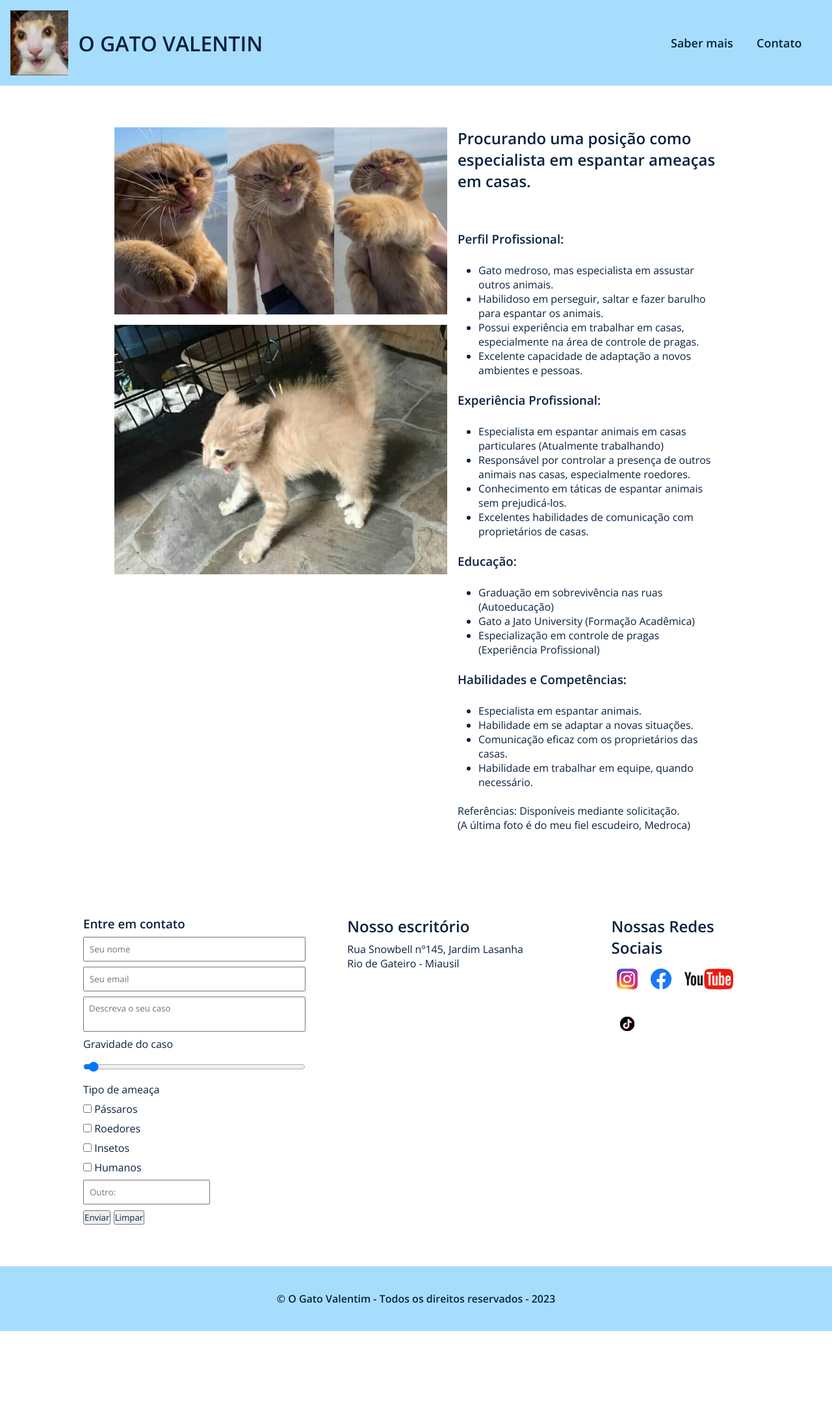
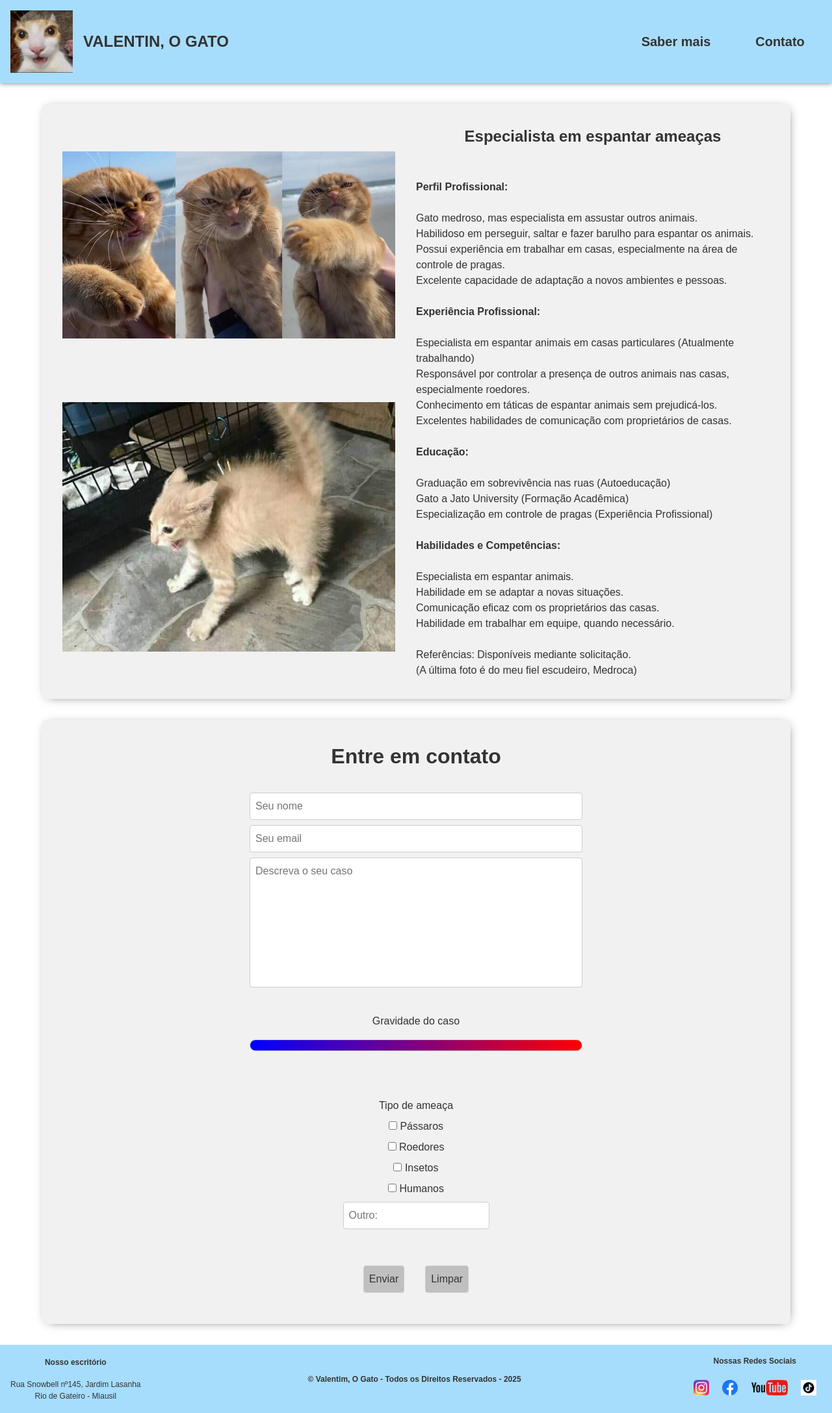
Before and after one commit to douglaspatusco/tarefa_modulo5, a plain HTML site: page index.html in a window 1280 px wide. Shown: the whole page at 65% size. Before the commit the page ends 2049 px from the top, so only its background shows below. Drawn offline with nearby package versions, Linux system fonts and the light colour scheme.

Commit message:
Fine adjusts | Update styles | Media queries for desktop, tablet and mobile

```diff
--- a/index.html
+++ b/index.html
@@ -4,8 +4,9 @@
     <meta charset="UTF-8">
     <meta http-equiv="X-UA-Compatible" content="IE=edge">
     <meta name="viewport" content="width=device-width, initial-scale=1.0">
-    <title>Módulo 4 - Exercício</title>
+    <title>Valentim, O Gato | Curriculum Vitae</title>
 
+    <link rel="icon" href="/assets/favicon.png" type="image/png" />
     <link rel="stylesheet" href="./main.css">
     <link rel="preconnect" href="https://fonts.googleapis.com">
     <link rel="preconnect" href="https://fonts.gstatic.com" crossorigin>
@@ -13,9 +14,9 @@
 </head>
 <body>
     <header>
-        <div class="header-container">
+        <div>
             <img src="./assets/img/gatos/logo.jpg" alt="Gato assustado">
-            <h1>O GATO VALENTIN</h1>
+            <h1>VALENTIN, O GATO</h1>
         </div>
         <nav>
             <ul>
@@ -28,19 +29,19 @@
             </ul>
         </nav>
     </header>
-    <section class="curriculo">
-        <div class="front-images">
+    <main class="curriculo">
+        <div>
             <img src="./assets/img/gatos/apresentacao.jpg" alt="Foto de currículo">
             <img src="./assets/img/gatos/medroca.jfif" alt="Assustadíssimo">
         </div>
         <article>
-            <h2>Procurando uma posição como especialista em espantar ameaças em casas.</h2><br/><br/>
+            <h2>Especialista em espantar ameaças</h2><br/><br/>
             <ul>
                 <h3>Perfil Profissional:<br/><br/></h3>
                 <li>Gato medroso, mas especialista em assustar outros animais.<br/></li>
                 <li>Habilidoso em perseguir, saltar e fazer barulho para espantar os animais.<br/></li>
                 <li>Possui experiência em trabalhar em casas, especialmente na área de controle de pragas.<br/></li>
-                <li>Excelente capacidade de adaptação a novos ambientes e pessoas.<br/></br></li>
+                <li>Excelente capacidade de adaptação a novos ambientes e pessoas.<br/><br/></li>
                 <h3>Experiência Profissional:<br/><br/></h3>
                 <li>Especialista em espantar animais em casas particulares (Atualmente trabalhando)<br/></li>
                 <li>Responsável por controlar a presença de outros animais nas casas, especialmente roedores.<br/></li>
@@ -59,21 +60,24 @@
                 (A última foto é do meu fiel escudeiro, Medroca)
             </ul>
         </article>
-    </section>
-    <section class="contato" id="contato">
-        <div class="contato-container">
-            <article>
+    </main>
+    <section id="contato">
         <h1>Entre em contato</h1>
         <form>
+            <div class="dados-cliente">
                 <input id="nome" type="text" placeholder="Seu nome">
                 <input id="email" type="email" placeholder="Seu email">
                 <textarea id="caso" type="text" placeholder="Descreva o seu caso"></textarea>
+            </div>
+            <div class="gravidade">
                 <label for="gravidade">Gravidade do caso</label>
                 <input id="gravidade" type="range" min="0" max="50" value="0">
+            </div>
+            <div class="ameaca">
                 <p>Tipo de ameaça</p>
                 <div class="ameaca-tipo">
                     <input id="passaros" type="checkbox">
-                        <label id="passaros">Pássaros</label>
+                    <label for="passaros">Pássaros</label>
                 </div>
                 <div class="ameaca-tipo">
                     <input id="roedores" type="checkbox">
@@ -90,17 +94,22 @@
                 <div class="ameaca-tipo">
                     <input id="outros" type="text" placeholder="Outro:">
                 </div>
+            </div>
             <div class="ameaca-botoes">
                 <button type="submit">Enviar</button>
                 <button type="reset">Limpar</button>
             </div>
         </form>
+    </section>
+    <footer>
+        <article class="endereco">
+            <h2>Nosso escritório</h2>
+            <p>Rua Snowbell nº145, Jardim Lasanha<br/>Rio de Gateiro - Miausil</p>
         </article>
-            <article>
-                <h2>Nosso escritório</h2>
-                <p>Rua Snowbell nº145, Jardim Lasanha</br/>Rio de Gateiro - Miausil</p>
-            </article>
-            <article">
+        <h4>
+            &copy; Valentim, O Gato - Todos os Direitos Reservados - 2025
+        </h4>
+        <article class="redes-sociais">
             <h2>Nossas Redes Sociais</h2>
             <div>
                 <a href="#">
@@ -117,12 +126,6 @@
                 </a>
             </div>
         </article>
-        </div>
-    </section>
-    <footer>
-        <h4>
-            &copy; O Gato Valentim - Todos os direitos reservados - 2023
-        </h4>
     </footer>
 </body>
 </html>
--- a/main.css
+++ b/main.css
@@ -1,14 +1,13 @@
 * {
+    margin: 0;
+    padding: 0;
     box-sizing: border-box;
-    padding: 0;
-    margin: 0;
-    font-family: 'Open Sans', sans-serif;
-    color: rgb(9, 33, 61);
+    font-family: 'Poppins', sans-serif;
+    font-size: 16px;
+    line-height: 1.5;
+    color: #333;
     text-decoration: none;
-}
-
-input, textarea {
-    padding: 8px;
+    list-style: none;
 }
 
 /* ~~~~~~~~~~ HEADER ~~~~~~~~~~ */
@@ -18,103 +17,275 @@ header {
     align-items: center;
     justify-content: space-between;
     background-color: #A7DDFC;
-}
-.header-container {
+    height: auto;
+    width: 100%;
+    margin: 0 auto;
+    box-shadow: 0px 0px 8px 0px #777777;
+
+    div {
         display: flex;
         align-items: center;
-    width: 1366px;
+        width: 100%;
         margin: 0 auto;
+
+        h1 {
+            font-size: 24px;
+
+            @media screen and (min-width: 320px) and (max-width: 425px) {
+                font-size: 16px;
+            }
         }
 
-header img {
-    height: 100px;
-    margin: 16px;
+        @media screen and (min-width: 320px) and (max-width: 425px) {
+            width: 50%;
+        }
     }
 
-/* NAV */
+    img {
+        height: 96px;
+        width: 96px;
+        margin: 1em;
 
-nav ul {
+        @media screen and (max-width: 768px) {
+            height: 64px;
+            width: 64px;
+        }
+    }
+
+    nav {
+        ul {
             display: flex;
             justify-content: center;
-    margin: 16px;
-    gap: 32px;
+            margin: 1em;
+            gap: 2em;
             list-style: none;
+
+            li {
+                display: flex;
+                width: 128px;
+                justify-content: center;
+
+                a {
+                    font-size: 20px;
+                    font-weight: 700;
+                    padding: 0.25em;
+
+                    &:hover {
+                        color: #5086a5;
+                        border-radius: 0.5em;
                     }
 
-nav li {
-    width: 100px;
-    font-size: 18px;
-    font-weight: 700;
+                    @media screen and (min-width: 320px) and (max-width: 425px) {
+                        font-size: 16px;
                     }
+                }
+            }
+
+            @media screen and (max-width: 768px) {
+                display: flex;
+                flex-direction: column;
+            }
+        }
+
+        @media screen and (min-width: 320px) and (max-width: 425px) {
+            font-size: 16px;
+        }
+    }
+}
+
 /* ~~~~~~~~~~ CURRÍCULO ~~~~~~~~~~ */
+
+main {
+    display: flex;
+    justify-content: center;
+    margin: 2em auto;
+    gap: 2em;
+    width: 90%;
+
+    padding: 2em;
+    background-color: #f1f1f1;
+    border-radius: 0.5em;
+    box-shadow: 2px 2px 16px -8px;
+
+    h2 {
+        text-align: center;
+        font-size: 24px;
+    }
+
+    div {
+        display: flex;
+        flex-direction: column;
+        justify-content: space-around;
+        height: auto;
+        width: 512px;
+        gap: 1em;
+    }
+
+    @media screen and (max-width: 1024px) {
+        margin: 0 auto;
+        flex-direction: column-reverse;
+        align-items: center;
+        margin: 2em auto;
+
+        div {
+            width: 100%;
+            height: auto;
+        }
+    }
+
+    @media screen and (min-width: 320px) and (max-width: 425px) {
+        width: 100%;
+        margin: 0;
+    }
+}
+
+/* ~~~~~~~~~~ CONTATO ~~~~~~~~~~ */
 
 section {
     display: flex;
+    flex-direction: column;
     justify-content: center;
-    margin: 64px 128px;
-    gap: 16px;
+    margin: 2em auto;
+    gap: 2em;
+    width: 90%;
+    padding: 2em 25%;
+
+    background-color: #f1f1f1;
+    border-radius: 0.5em;
+    box-shadow: 2px 2px 16px -8px;
+
+    @media screen and (min-width: 320px) and (max-width: 425px) {
+        width: 100%;
+        padding: 2em 1em;
+        margin: 0 auto;
+        box-shadow: none;
     }
 
-.front-images {
+
+    h1 {
+        text-align: center;
+        font-size: 32px;
+    }
+
+    form {
         display: flex;
         flex-direction: column;
-    height: auto;
-    width: 512px;
-    gap: 16px;
+        gap: 0.5em;
+
+        input,textarea {
+            border-radius: 0.25em;
+            border: 1px solid #ccc;
+            padding: 0.5em;
         }
 
-.curriculo ul li {
-    margin-left: 32px;
-}
-
-article {
-    width: 512px;
-}
-
-/* ~~~~~~~~~~ FORMULÁRIO ~~~~~~~~~~ */
-
-.contato .contato-container {
-    display: flex;
-    gap: 64px;
-    margin-top: 64px;
-}
-
-article {
-    width: 400px;
-}
-
-article textarea {
+        textarea {
+            height: 200px;
             resize: none;
         }
 
-article, article form {
+        .dados-cliente {
             display: flex;
             flex-direction: column;
-    gap: 8px;
+            gap: 0.5em;
         }
 
-/* ~~~~~~~~~~ ESCRITÓRIO ~~~~~~~~~~ */
+        .gravidade {
+            display: flex;
+            flex-direction: column;
+            align-items: center;
+            gap: 1em;
+            margin: 2em 0;
 
-
-/* ~~~~~~~~~~ REDES SOCIAIS ~~~~~~~~~~ */
-
-.contato article {
-    width: 400px;
+            input[type="range"] {
+                -webkit-appearance: none;
+                appearance: none;
+                width: 100%;
+                height: 10px;
+                border-radius: 16px;
+                background: linear-gradient(to right, blue, red);
+                outline: none;
+                width: 100%;
             }
 
-.contato img {
-    margin: 16px 8px;
-    height: 32px;
+            input[type="range"]::-webkit-slider-thumb {
+                -webkit-appearance: none;
+                appearance: none;
+                width: 48px;
+                height: 48px;
+                border: none;
+                background: url('/assets//mouse.svg') no-repeat center;
+                background-size: auto 100%;
+                cursor: pointer;
             }
 
-.contato a {
-    text-decoration: none;
+            input[type="range"]::-moz-range-thumb {
+                width: 48px;
+                height: 48px;
+                border: none;
+                background: url('/assets//mouse.svg') no-repeat center;
+                background-size: auto 100%;
+                cursor: pointer;
+            }
         }
 
+        .ameaca {
+            display: flex;
+            flex-direction: column;
+            align-items: center;
+            gap: 0.5em;
+            margin: 2em 0;
+        }
+
+        .ameaca-botoes {
+            display: flex;
+            justify-content: center;
+
+            button {
+                padding: 0.5em;
+                border-radius: 0.25em;
+                border: 1px solid #ccc;
+                margin: 1em;
+                background-color: #c0c0c0;
+
+                &:hover {
+                    background-color: #ccc;
+                }
+            }
+        }
+    }
+}
+
+/* ~~~~~~~~~~ FOOTER ~~~~~~~~~~ */
+
 footer {
-    height: 100px;
     display: flex;
     align-items: center;
-    justify-content: center;
+    justify-content: space-between;
+    width: 100%;
+    height: auto;
     background-color: #A7DDFC;
+    padding: 1em;
+
+    .redes-sociais, .endereco {
+        display: flex;
+        flex-direction: column;
+        align-items: center;
+        gap: 1em;
+        text-align: center;
+
+        img {
+            margin: 0.25em 0.5em;
+            height: 1.5em;
         }
+    }
+
+    h2, h4, p {
+        font-size: 12px;
+    }
+
+    @media screen and (min-width: 320px) and (max-width: 425px) {
+        flex-direction: column;
+        gap: 4em;
+        text-align: center;
+    }
+}
```
Also changed, not shown: assets/favicon.png (added), assets/mouse.png (added), assets/mouse.svg (added), 1 other file. Lines whose indentation alone changed are shown as unchanged.
